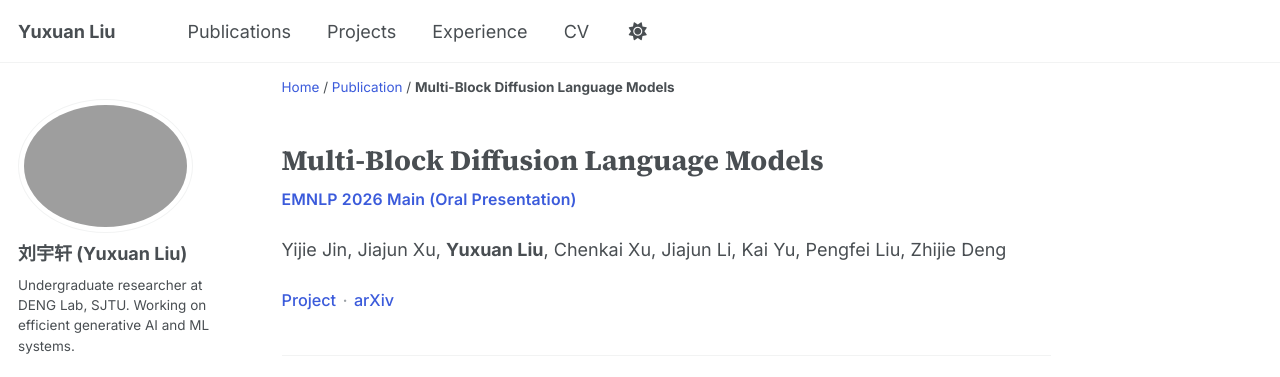
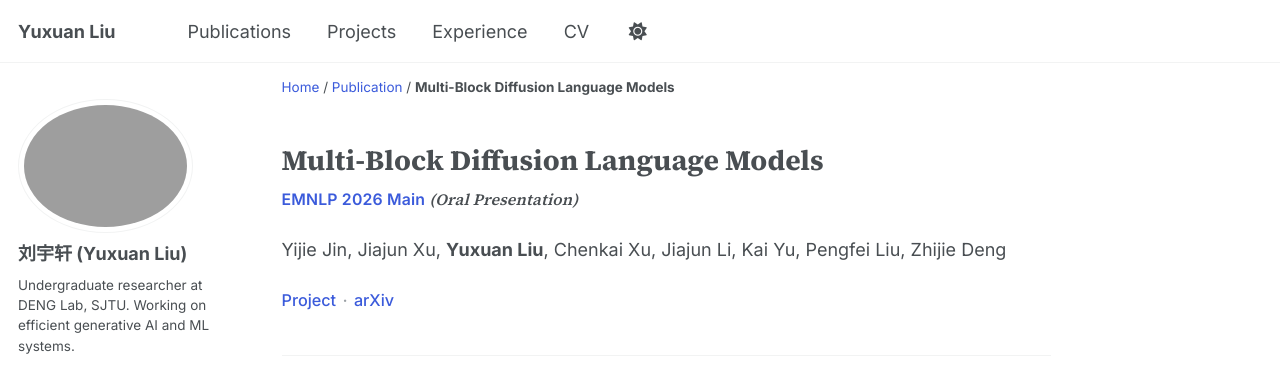
Before and after one commit to Osc-7/Osc-7.github.io, a Jekyll site: the page built from _publications/2026-05-27-under-review-paper.md, in a window 1280 px wide. Shown: the top 377 px of the page. Built offline with Jekyll 4.4.1, drawn with Linux system fonts in a browser that asks for light colours; some web fonts are replaced; a script that is not in the unit is left out.

Commit message:
Style Oral Presentation as a quiet italic badge.
Keep the venue in link blue and render (Oral Presentation) in body-colored serif italics.

Co-authored-by: Cursor <cursoragent@cursor.com>

```diff
--- a/_includes/archive-single.html
+++ b/_includes/archive-single.html
@@ -57,8 +57,10 @@
         {% if post.collection == 'teaching' %}
           <p> {{ post.type }}, <i>{{ post.venue }}</i>, {{ post.date | default: "1900-01-01" | date: "%Y" }} </p>
         {% elsif post.collection == 'publications' %}
-          {% if post.status %}
-            <p class="site-card__status">{{ post.status }}</p>
+          {% if post.status or post.badge %}
+            <p class="site-card__status">
+              {% if post.status %}{{ post.status }}{% endif %}{% if post.badge %} <span class="site-card__badge">({{ post.badge }})</span>{% endif %}
+            </p>
           {% endif %}
           {% if post.authors %}
             <p class="site-card__authors">{{ post.authors | markdownify | remove: '<p>' | remove: '</p>' }}</p>
--- a/_layouts/single.html
+++ b/_layouts/single.html
@@ -38,8 +38,10 @@ layout: default
         {% if page.collection == 'teaching' %}
           <p> {{ page.type }}, <i>{{ page.venue }}</i>, {{ page.date | default: "1900-01-01" | date: "%Y" }} </p>
         {% elsif page.collection == 'publications' %}
-          {% if page.status %}
-            <p class="site-card__status">{{ page.status }}</p>
+          {% if page.status or page.badge %}
+            <p class="site-card__status">
+              {% if page.status %}{{ page.status }}{% endif %}{% if page.badge %} <span class="site-card__badge">({{ page.badge }})</span>{% endif %}
+            </p>
           {% endif %}
           {% if page.authors %}
             <p>{{ page.authors | markdownify }}</p>
--- a/_publications/2026-05-27-under-review-paper.md
+++ b/_publications/2026-05-27-under-review-paper.md
@@ -4,7 +4,8 @@ collection: publications
 category: conferences
 permalink: /publication/2026-05-27-under-review-paper
 authors: "Yijie Jin, Jiajun Xu, **Yuxuan Liu**, Chenkai Xu, Jiajun Li, Kai Yu, Pengfei Liu, Zhijie Deng"
-status: "EMNLP 2026 Main (Oral Presentation)"
+status: "EMNLP 2026 Main"
+badge: "Oral Presentation"
 link: https://sjtu-deng-lab.github.io/mbd-lms/
 arxiv: https://arxiv.org/abs/2606.29215
 teaser: publications/mbd-lms.png
--- a/_sass/custom/_site-pages.scss
+++ b/_sass/custom/_site-pages.scss
@@ -317,6 +317,13 @@
   color: var(--global-link-color);
 }
 
+.site-card__badge {
+  color: var(--global-text-color);
+  font-family: "Source Serif 4", Georgia, Times, serif;
+  font-weight: 600;
+  font-style: italic;
+}
+
 .site-card__meta {
   font-size: 0.9rem;
   color: var(--global-text-color-light);
```
